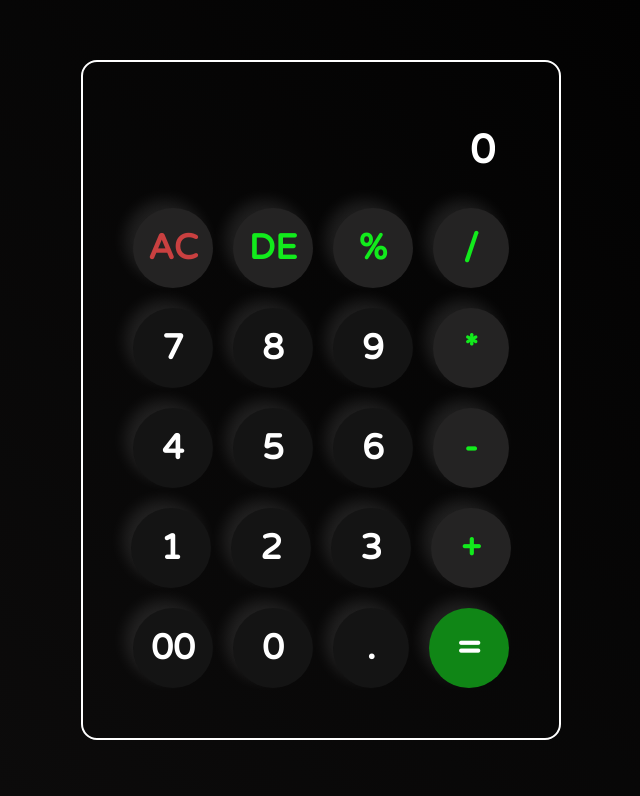
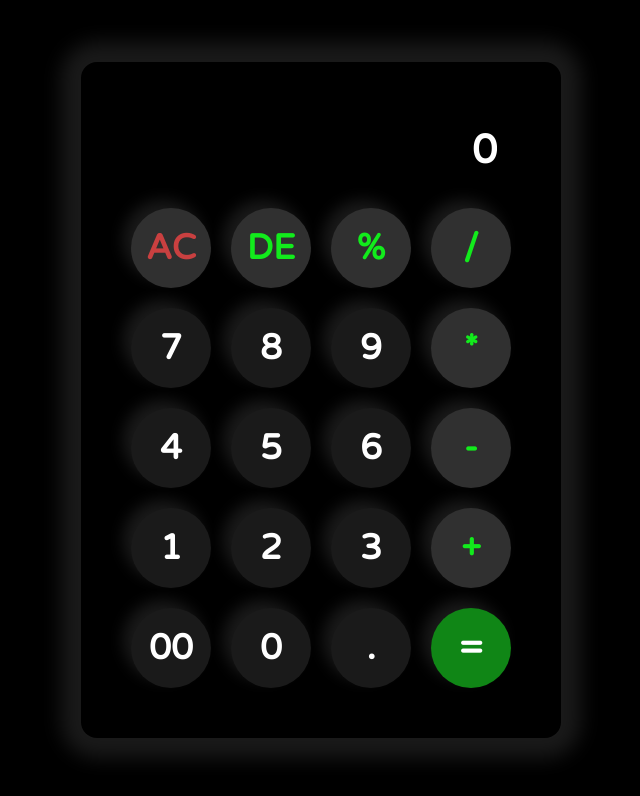
Before and after one commit to Anujkulal/CODSOFT, a plain HTML site: page CALCULATOR/index.html in a window 1280 px wide. Shown: the whole page, without its empty margins (319-959 px from the left). Drawn offline with Linux system fonts and the light colour scheme.

Commit message:
initial commit

```diff
--- a/CALCULATOR/style.css
+++ b/CALCULATOR/style.css
@@ -16,14 +16,15 @@ body{
     display: flex;
     align-items: center;
     justify-content: center;
-    background: linear-gradient(45deg, #0e0d0d, #000000);
+    background-color: #000000;
 }
 
 .container{
-    border: 2px solid #fff;
+    /* border: 2px solid #fff; */
     border-radius: 16px;
     padding: 40px;
     max-width: 30rem;
+    box-shadow: 0px 0px 20px 20px rgba(255, 255, 255, 0.1);
 }
 
 input{
@@ -60,11 +61,12 @@ button{
     background-color: #000000;
     color: #fff;
     box-shadow: -8px -8px 15px rgba(255, 255, 255, 0.1);
-    background-color: #141414;
+    background-color: #1a1a1a;
 }
 
 button:hover{
-background-color: #1b1b1b;
+background-color: #464646;
+font-size: 30px;
 }
 
 .container div{
@@ -76,7 +78,7 @@ background-color: #1b1b1b;
 
 .operator{
     color: #12eb1c;
-    background-color: #242323;
+    background-color: #303030;
 }
 
 .ac{
```
